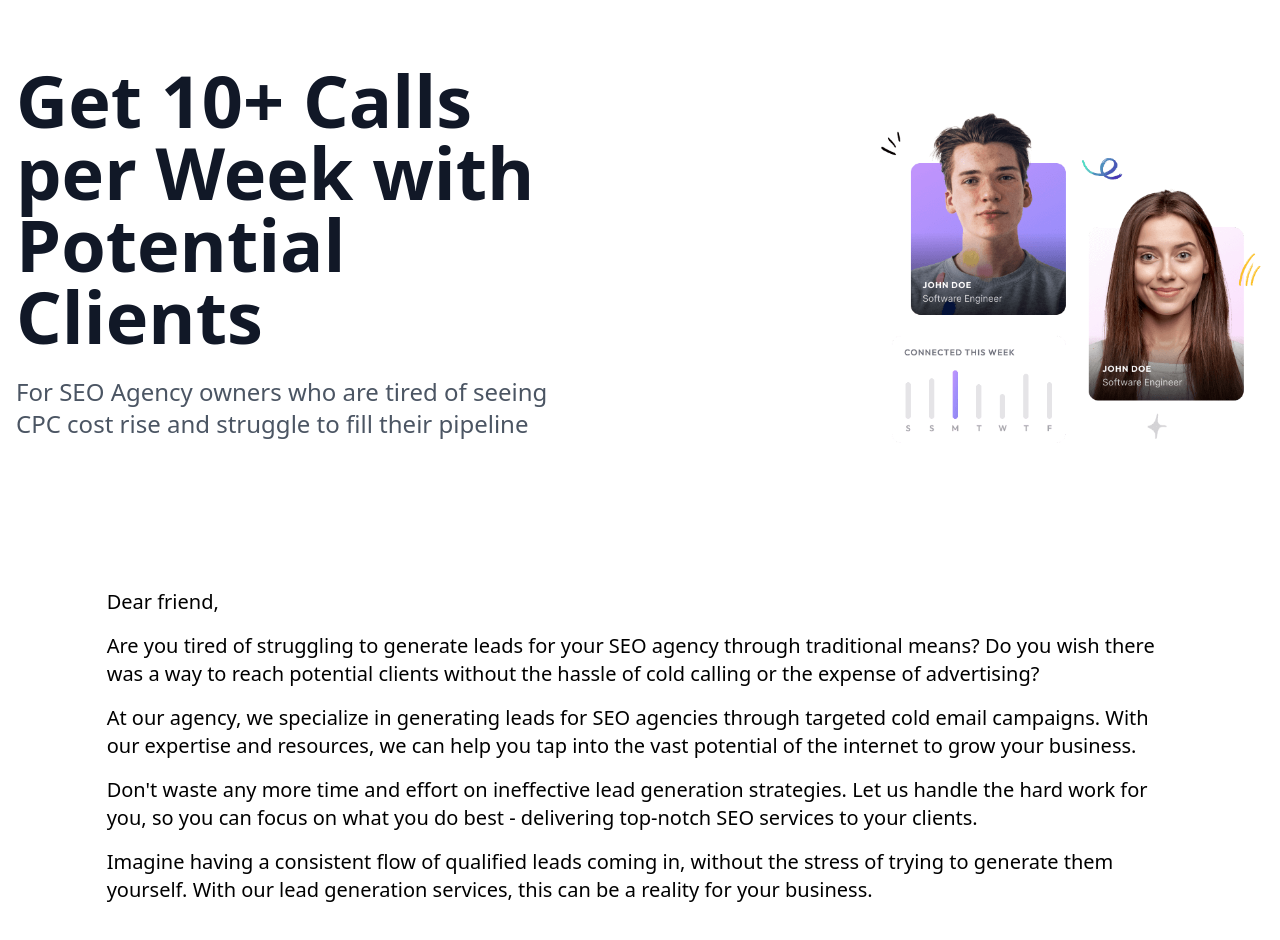
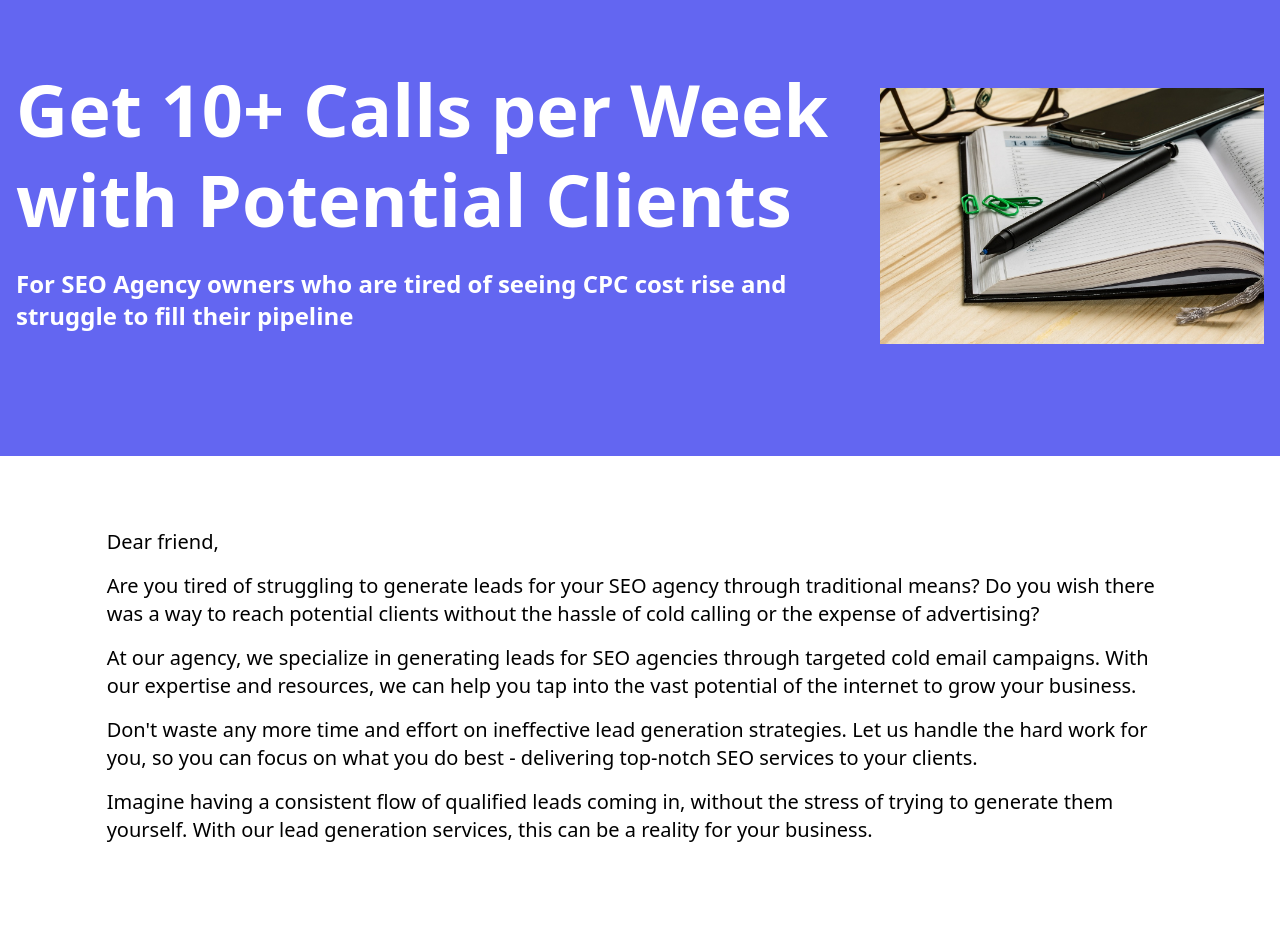
Before and after one commit to alexrod94/seolutions-next, a Next.js app: page /managed-service in a window 1280 px wide. Shown: the top 940 px of the page. Built offline with nearby package versions, Linux system fonts and the light colour scheme.

Commit message:
Change color

```diff
--- a/pages/managed-service.jsx
+++ b/pages/managed-service.jsx
@@ -2,15 +2,15 @@ export default function ManagedService() {
   return (
     <>
       {/* Header */}
-      <section>
-        <div className="container mx-auto px-4">
+      <section className="bg-indigo-500">
+        <div className="container mx-auto px-4 ">
           <div className="flex flex-wrap items-center -m-6 py-16">
             <div className="w-full p-6 lg:w-2/3">
-              <div className="lg:max-w-xl">
-                <h1 className="mb-6 font-heading text-7xl md:text-10xl xl:text-12xl text-gray-900 font-bold text-center lg:text-left">
+              <div className="lg:max-w-4xl">
+                <h1 className="mb-6 font-heading text-7xl md:text-10xl xl:text-12xl text-white font-bold text-center lg:text-left lg:leading-tight">
                   Get 10+ Calls per Week with Potential Clients
                 </h1>
-                <p className="mb-9 text-gray-600 text-2xl text-center lg:text-left">
+                <p className="mb-9 text-white font-semibold text-2xl text-center lg:text-left">
                   For SEO Agency owners who are tired of seeing CPC cost rise
                   and struggle to fill their pipeline
                 </p>
@@ -19,7 +19,7 @@ export default function ManagedService() {
             <div className="w-full p-6 lg:w-1/3">
               <img
                 className="block mx-auto"
-                src="gradia-assets/images/hero/profiles.png"
+                src="gradia-assets/images/landing/calendar.jpg"
                 alt=""
               />
             </div>
@@ -27,7 +27,7 @@ export default function ManagedService() {
         </div>
       </section>
       {/* Intro */}
-      <section className="mx-auto lg:w-5/6 py-12">
+      <section className="mx-auto lg:w-5/6 py-24">
         <p className="mb-4 font-medium text-xl">Dear friend,</p>
 
         <p className="mb-4 font-medium text-xl">
```
Also changed, not shown: public/gradia-assets/images/landing/calendar.jpg (added), public/gradia-assets/images/landing/hero.jpeg (added).
